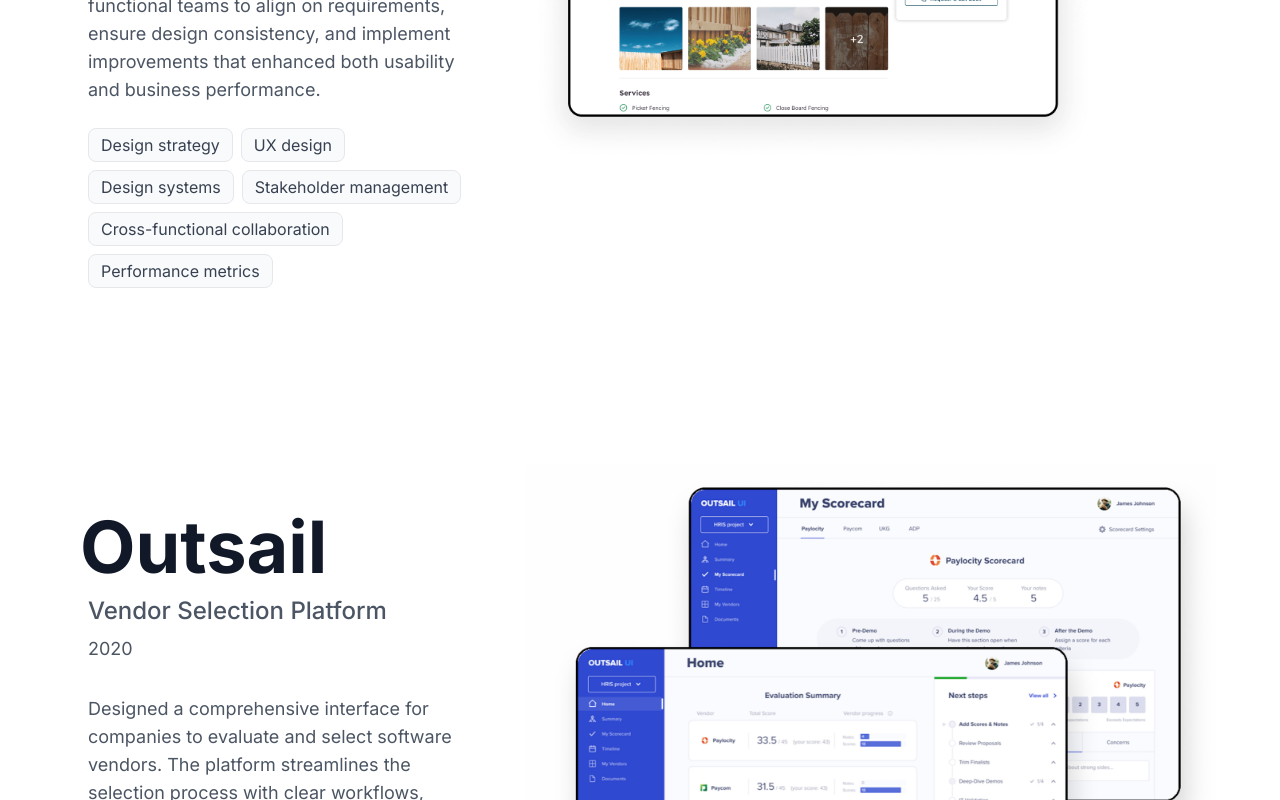
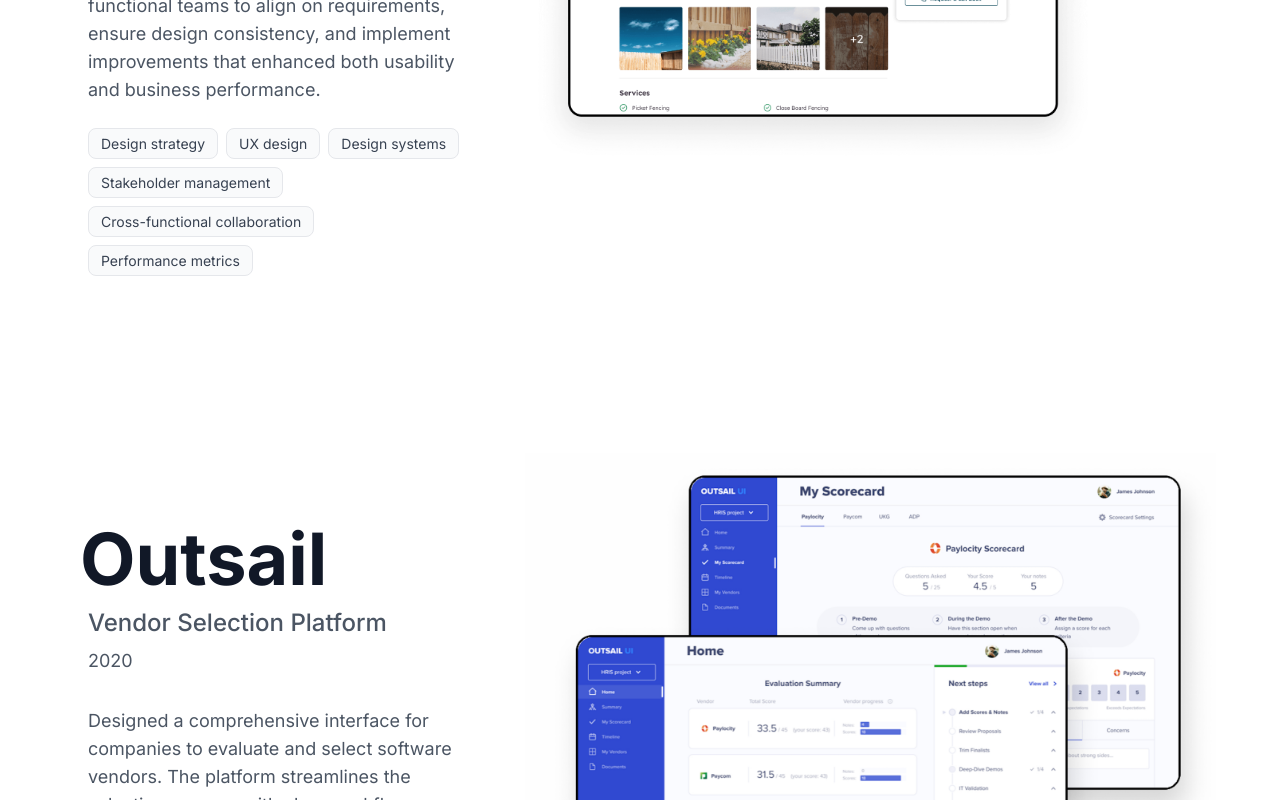
Before and after one commit to MykolaShevchuk/mariana, a Next.js app: page / in a window 1280 px wide. Shown: the part 1400-2200 px from the top of the page. Built offline with nearby package versions, Linux system fonts and the light colour scheme.

Commit message:
Set tag font size to 14px

```diff
--- a/src/app/components/Tag.tsx
+++ b/src/app/components/Tag.tsx
@@ -5,7 +5,7 @@
 
 export default function Tag({ children, className = '' }: TagProps) {
 	return (
-		<span className={`px-3 py-1 bg-gray-50 text-gray-700 text-xs sm:text-sm lg:text-base rounded-lg border border-gray-200 ${className}`}>
+		<span className={`px-3 py-1 bg-gray-50 text-gray-700 text-[14px] rounded-lg border border-gray-200 ${className}`}>
 			{children}
 		</span>
 	);
```
